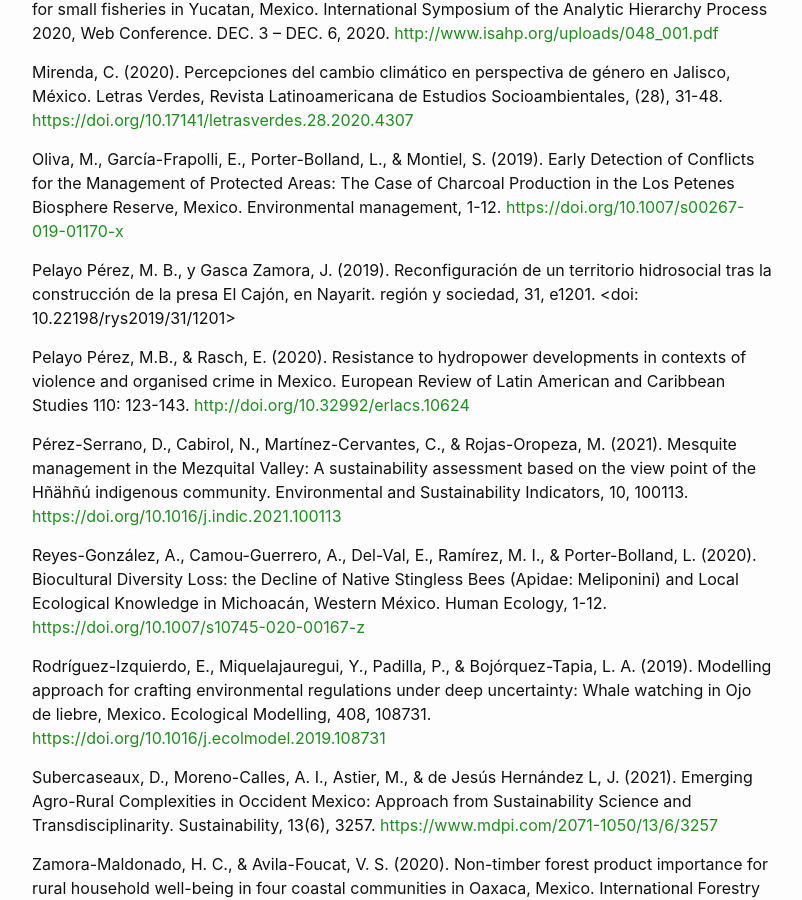
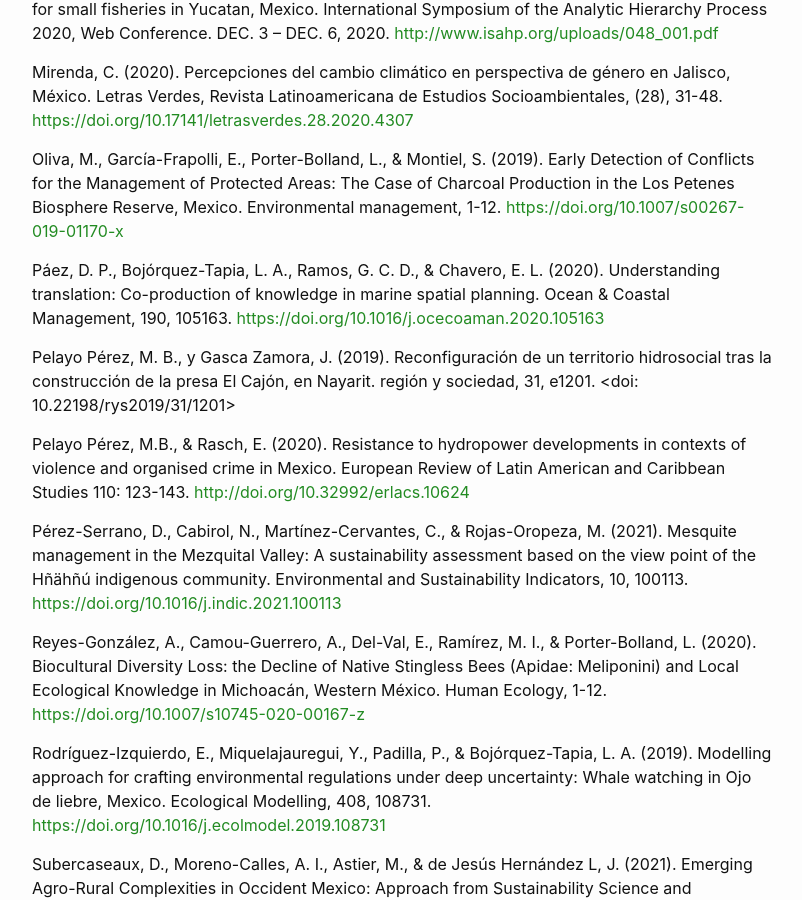
Before and after one commit to pcs-unam/pcs-unam.github.io, a Jekyll site: the page built from 07_publicaciones.md, in a window 1280 px wide and 900 px high, scrolled down 1686 px. Shown: the whole window, without its empty margins (238-1040 px from the left). Built offline with Jekyll 4.4.1, drawn with Linux system fonts in a browser that asks for light colours.

Commit message:
Se agregó cita de Daniela Pedroza

```diff
--- a/07_publicaciones.md
+++ b/07_publicaciones.md
@@ -44,6 +44,8 @@ Mirenda, C. (2020). Percepciones del cambio climático en perspectiva de género
 Oliva, M., García-Frapolli, E., Porter-Bolland, L., & Montiel, S. (2019). Early Detection of Conflicts for the Management of Protected Areas: The Case of Charcoal Production in the Los Petenes Biosphere Reserve, Mexico. Environmental management, 1-12.
 <https://doi.org/10.1007/s00267-019-01170-x>
 
+Páez, D. P., Bojórquez-Tapia, L. A., Ramos, G. C. D., & Chavero, E. L. (2020). Understanding translation: Co-production of knowledge in marine spatial planning. Ocean & Coastal Management, 190, 105163. <https://doi.org/10.1016/j.ocecoaman.2020.105163>
+
 Pelayo Pérez, M. B., y Gasca Zamora, J. (2019). Reconfiguración de un territorio hidrosocial tras la construcción de la presa El Cajón, en Nayarit. región y sociedad, 31, e1201. <doi: 10.22198/rys2019/31/1201>
 
 Pelayo Pérez, M.B., & Rasch, E. (2020). Resistance to hydropower developments in contexts of violence and organised crime in Mexico. European Review of Latin American and Caribbean Studies 110: 123-143. <http://doi.org/10.32992/erlacs.10624>
```
